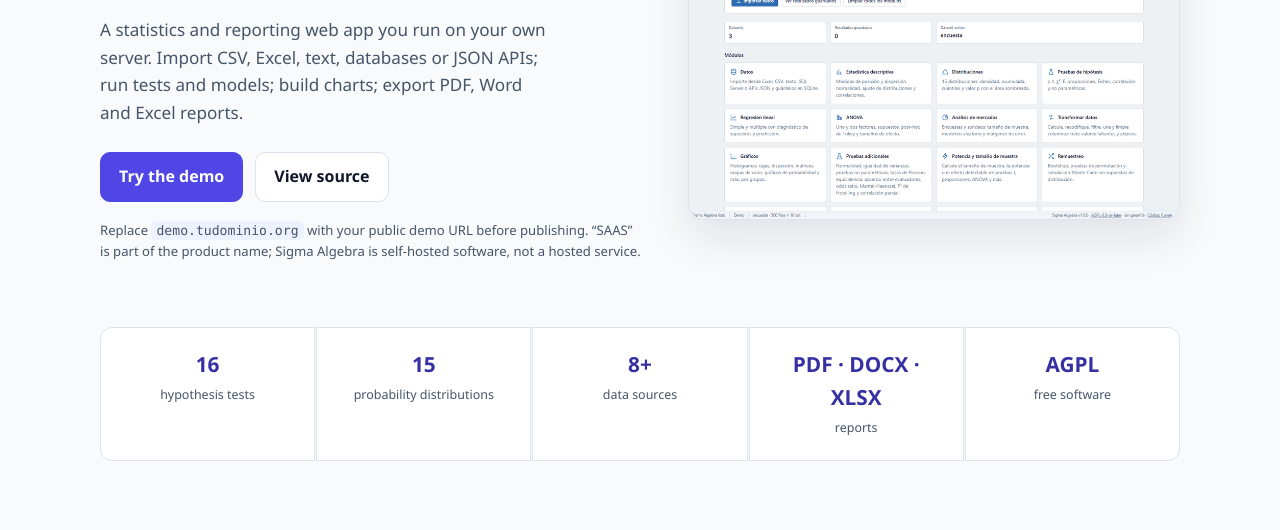
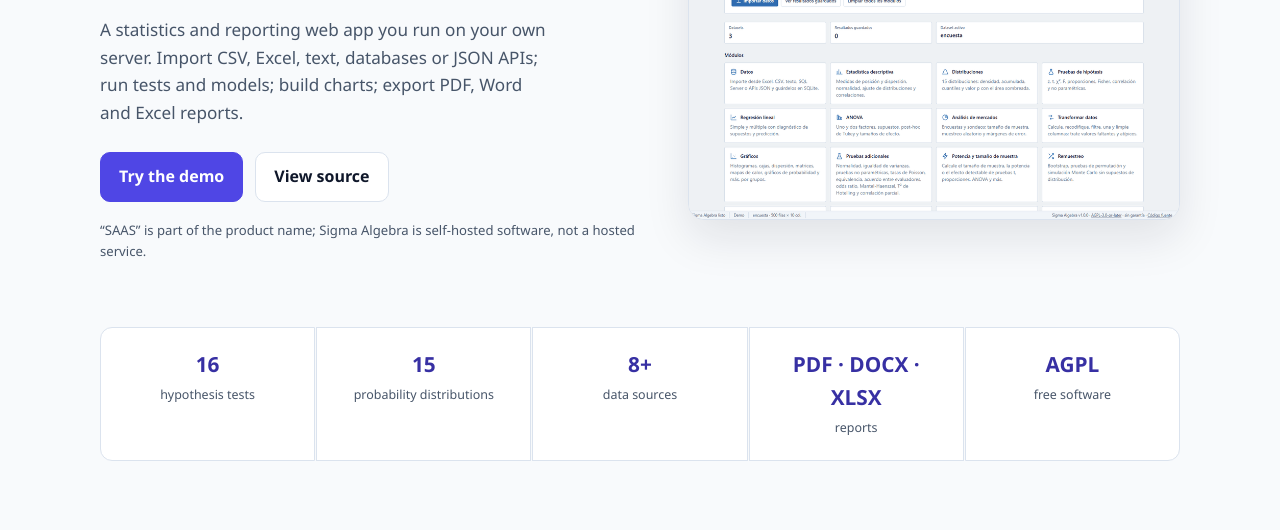
Before and after one commit to saffron777/sigma-algebra-analisys-statistics-software-saas, a website: page site/index.html in a window 1280 px wide. Shown: the part 270-800 px from the top of the page. Drawn offline with Linux system fonts and the light colour scheme.

Commit message:
docs: polish landing hero notes
Signed-off-by: frank Miranda <frank.alexis@gmail.com>

```diff
--- a/site/index.html
+++ b/site/index.html
@@ -43,10 +43,7 @@
           <a class="btn btn-primary" href="https://demo.tudominio.org">Try the demo</a>
           <a class="btn" href="https://github.com/saffron777/sigma-algebra-analisys-statistics-software-saas">View source</a>
         </div>
-        <p class="note">
-          Replace <code>demo.tudominio.org</code> with your public demo URL before publishing.
-          “SAAS” is part of the product name; Sigma Algebra is self-hosted software, not a hosted service.
-        </p>
+        <p class="note">“SAAS” is part of the product name; Sigma Algebra is self-hosted software, not a hosted service.</p>
       </div>
       <div class="hero-shot">
         <img src="assets/demo.gif" alt="Sigma Algebra demo: data, categorical variables and reports" width="960" height="600">
```
